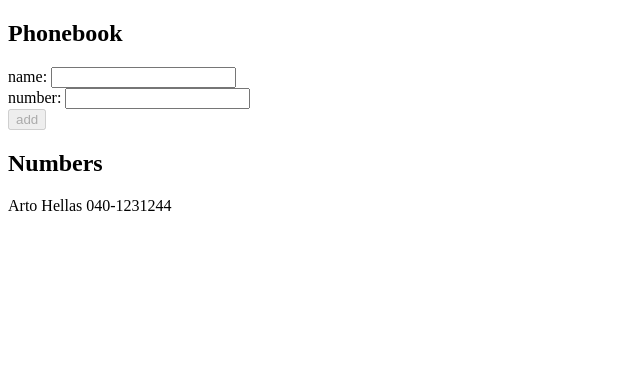
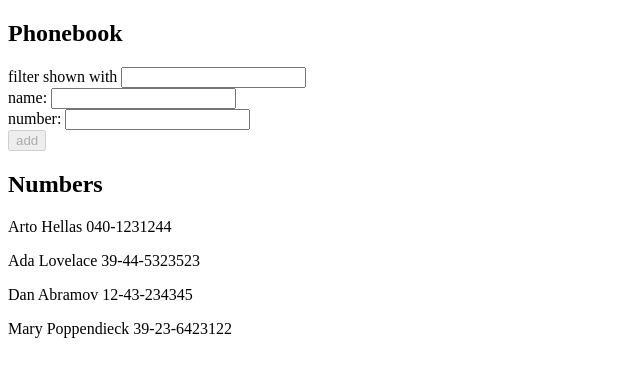
Before and after one commit to jpiiroin/FullStack, a React (Vite) app in the folder osa2/puhelinluettelo/: page / in a window 1280 px wide. Shown: the top 376 px of the page, without its empty margins (0-640 px from the left). Built offline with nearby package versions, Linux system fonts and the light colour scheme.

Commit message:
2.9*: puhelinluettelo step4

```diff
--- a/osa2/puhelinluettelo/src/App.jsx
+++ b/osa2/puhelinluettelo/src/App.jsx
@@ -2,10 +2,14 @@ import { useState } from 'react'
 
 const App = () => {
   const [persons, setPersons] = useState([
-    { name: 'Arto Hellas', number: '040-1231244'}
+    { name: 'Arto Hellas', number: '040-1231244'},
+    { name: 'Ada Lovelace', number: '39-44-5323523' },
+    { name: 'Dan Abramov', number: '12-43-234345' },
+    { name: 'Mary Poppendieck', number: '39-23-6423122' }
   ])
   const [newName, setNewName] = useState('')
   const [newNumber, setNewNumber] = useState('')
+  const [newSearch, setNewSearch] = useState('')
 
   const addPerson = (event) => {
     event.preventDefault()
@@ -33,9 +37,22 @@ const App = () => {
     setNewNumber(event.target.value)
   }
 
+  const handleSearch = (event) => {
+    console.log(event.target.value)
+    setNewSearch(event.target.value)
+  }
+
+  function filterItems(arr, query) {
+    return arr.filter((s) => s.name.toLowerCase().includes(query.toLowerCase()));
+  }
+
   return (
     <div>
       <h2>Phonebook</h2>
+      filter shown with <input
+      value={newSearch}
+      onChange={handleSearch}
+      />
       <form onSubmit={addPerson}>
         <div>
           name: <input
@@ -54,8 +71,8 @@ const App = () => {
         </div>
       </form>
       <h2>Numbers</h2>
-      {persons.map(item => (<p key={item.name}>{item.name} {item.number}</p>
-      ))}
+        {filterItems(persons,newSearch).map(item => (<p key={item.name}>{item.name} {item.number}</p>
+        ))}
     </div>
   )
 }
```
